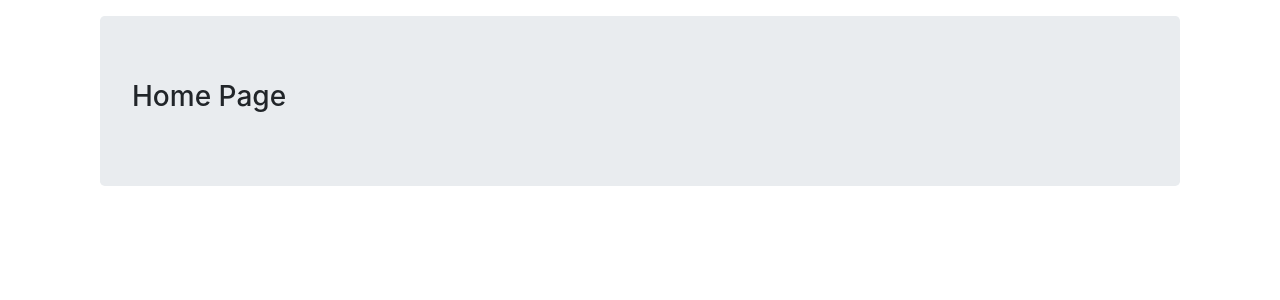
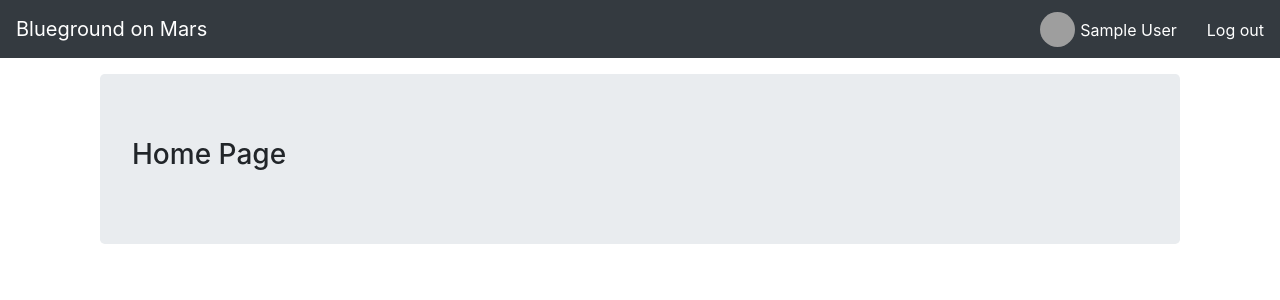
Before and after one commit to js-daryl/bg-frontend-assignment, a React (Create React App) app: page / in a window 1280 px wide. Shown: the top 300 px of the page. Built offline with nearby package versions, Linux system fonts and the light colour scheme; sample sign-in values are in the browser's storage; grey boxes are pictures that could not be loaded.

Commit message:
added userContext for user-session

```diff
--- a/src/App.js
+++ b/src/App.js
@@ -1,29 +1,36 @@
-import React from "react";
+import React, {useState, createContext, useEffect} from "react";
 import { Switch, Route, Redirect } from "react-router-dom";
 import "bootstrap/dist/css/bootstrap.min.css";
 import "./App.css";
 
-import Login from "./components/Login";
-import Home from "./components/Home";
+import UserContext from "./contexts/UserContext";
+import Login from "./views/Login";
+import Home from "./views/Home";
+import Navbar from "./components/Navbar";
 
 import LocalStorageService from "./services/localstorage.service";
 
 const App = () => {
+  const [user, setUser] = useState(null);
+  const userContext = {user, setUser};
+  useEffect( () => {
+    setUser(LocalStorageService.getUser());
+  }, [])
 
   return (
-    <div>
+    <UserContext.Provider value={ {user: user, setUser: setUser} }>
+      {user && <Navbar />}
       <div className="container mt-3">
         <Switch>
           <Route exact path="/">
-            {LocalStorageService.isLoggedIn() ? <Home /> : <Redirect to="/login" />}
+            {user ? <Home /> : <Redirect to="/login" />}
           </Route>
           <Route exact path="/login">
-            <Login />
-            {/* {LocalStorageService.isLoggedIn() ? <Redirect to="/" /> : <Login /> } */}
+            {user ? <Redirect to="/" /> : <Login /> }
           </Route>
         </Switch>
       </div>
-    </div>
+    </UserContext.Provider>
   );
 };
 
--- /dev/null
+++ b/src/components/Navbar.js
@@ -0,0 +1,41 @@
+import React, {useContext} from "react";
+import { withRouter } from 'react-router-dom'
+
+import "../styles/navbar.css";
+import UserContext from "../contexts/UserContext";
+import LocalStorageService from "../services/localstorage.service";
+
+const Navbar = props => {
+    const {user, setUser} = useContext(UserContext);
+
+    const logOut = () => {
+        LocalStorageService.clearToken();
+        props.history.push("/login");
+        setUser(null);
+    }
+    return (
+        <nav className="navbar navbar-expand navbar-dark bg-dark">
+            <a className="navbar-brand" href="/">
+                Blueground on Mars
+            </a>
+            <div className="navbar-nav ml-auto">
+                <li className="nav-item">
+                    <span className="profile">
+                        <img
+                            src="//ssl.gstatic.com/accounts/ui/avatar_2x.png"
+                            alt="profile-img"
+                            className="profile-img-card profile-img"
+                        />
+                        <label className="profile-name">{user && user.name}</label>
+                    </span>
+                </li>
+
+                <li className="nav-item">
+                    <label className="logout-btn" onClick={logOut}>Log out</label>
+                </li>
+            </div>
+        </nav>
+    )
+}
+
+export default withRouter(Navbar);
--- /dev/null
+++ b/src/contexts/UserContext.js
@@ -0,0 +1,4 @@
+import { createContext } from "react"
+const UserContext = createContext({user: null, setUser: () => {}})
+
+export default UserContext;
--- a/src/services/auth.service.js
+++ b/src/services/auth.service.js
@@ -12,6 +12,7 @@ const login = (id, password) => {
     .then(({data}) => {
       LocalStorageService.setToken(data.token);
       LocalStorageService.setUser(data.user);
+      return data.user;
     });
 };
 
--- /dev/null
+++ b/src/styles/navbar.css
@@ -0,0 +1,24 @@
+.profile-img {
+    width: 35px;
+    height: 35px;
+    margin: 0px;
+}
+.profile-name {
+    color: white;
+    margin-left: 5px;
+}
+.profile {
+    display: flex;
+    align-items: center;
+    margin-right: 30px;
+}
+.profile {
+    color: white;
+}
+.logout-btn {
+    color: white;
+}
+.logout-btn:hover {
+    color: lightblue;
+    cursor: pointer;
+}
--- a/src/components/Home.js
+++ b/src/views/Home.js
@@ -3,7 +3,6 @@ import React, { useState, useEffect } from "react";
 import LocalStorageService from "../services/localstorage.service";
 
 const Home = () => {
-  const user = LocalStorageService.getUser();
   return (
     <div className="container">
       <header className="jumbotron">
--- a/src/components/Login.js
+++ b/src/views/Login.js
@@ -1,12 +1,15 @@
-import React, { useState } from "react";
-import { useHistory } from "react-router-dom";
+import React, { useState, useContext } from "react";
+import { withRouter } from 'react-router-dom'
+
 import AuthService from "../services/auth.service";
+import LocalStorageService from "../services/localstorage.service";
+import UserContext from "../contexts/UserContext";
 
 const Login = props => {
-  const history = useHistory();
   const [id, setId] = useState("");
   const [password, setPassword] = useState("");
   const [loading, setLoading] = useState(false);
+  const {user, setUser} = useContext(UserContext);
 
   const handleLogin = (e) => {
     e.preventDefault();
@@ -14,7 +17,9 @@ const Login = props => {
     setLoading(true);
     AuthService.login(id, password).then(
       (res) => {
-        history.push("/");
+        setLoading(false);
+        setUser(res);
+        props.history.push("/");
       },
       (error) => {
         setLoading(false);
@@ -70,4 +75,4 @@ const Login = props => {
   );
 };
 
-export default Login;
+export default withRouter(Login);
```
